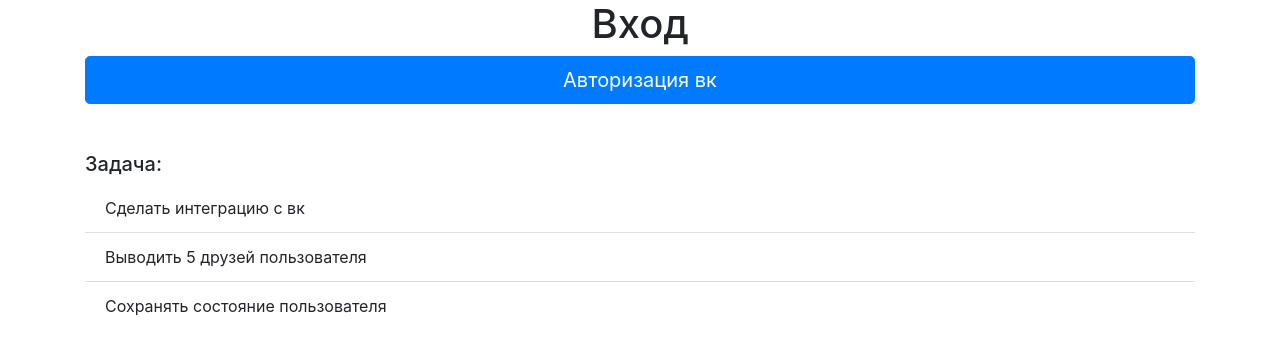
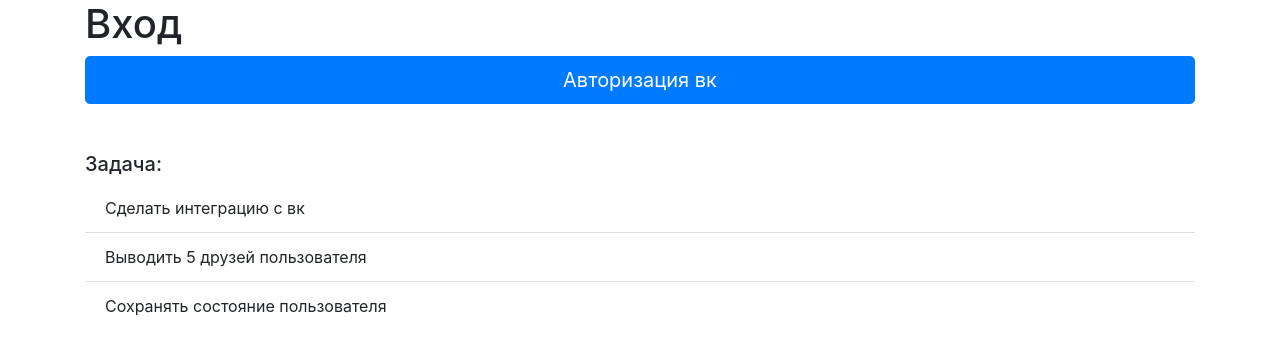
Before and after one commit to Elfreezy/authVK, a Flask app: page / in a window 1280 px wide. Shown: the top 355 px of the page. Run offline with Flask 2, Linux system fonts and the light colour scheme; some libraries are stand-ins or nearby versions.

Commit message:
Update index.html

```diff
--- a/app/templates/index.html
+++ b/app/templates/index.html
@@ -10,7 +10,7 @@
 
 
 <div class="container">
-    <h1 class="row justify-content-md-center">{% block title %}{% endblock %}</h1>
+    <h1 class="row mx-auto">{% block title %}{% endblock %}</h1>
 </div>
 <div class="container">{% block content %}{% endblock %}</div>
 
```
